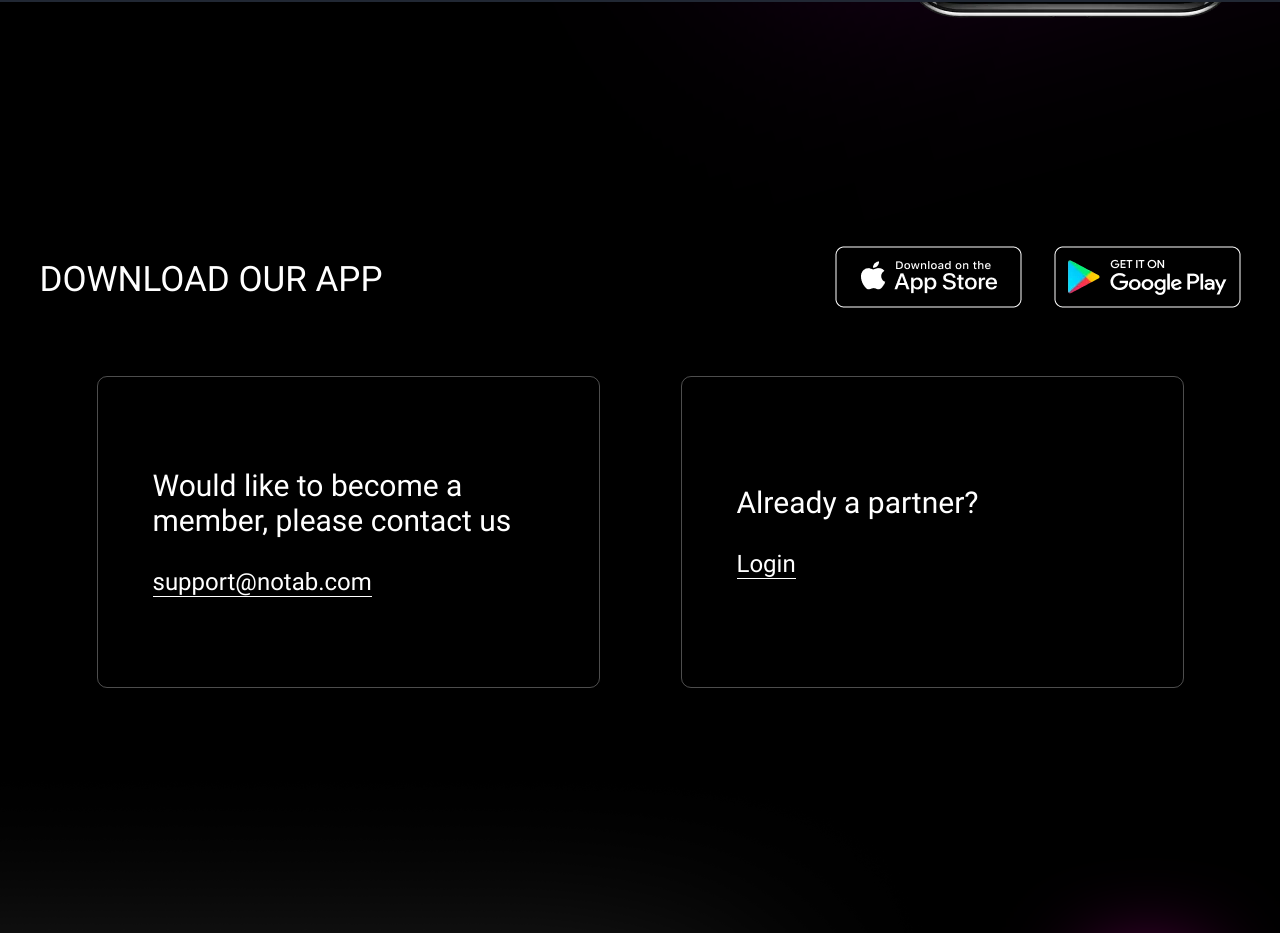
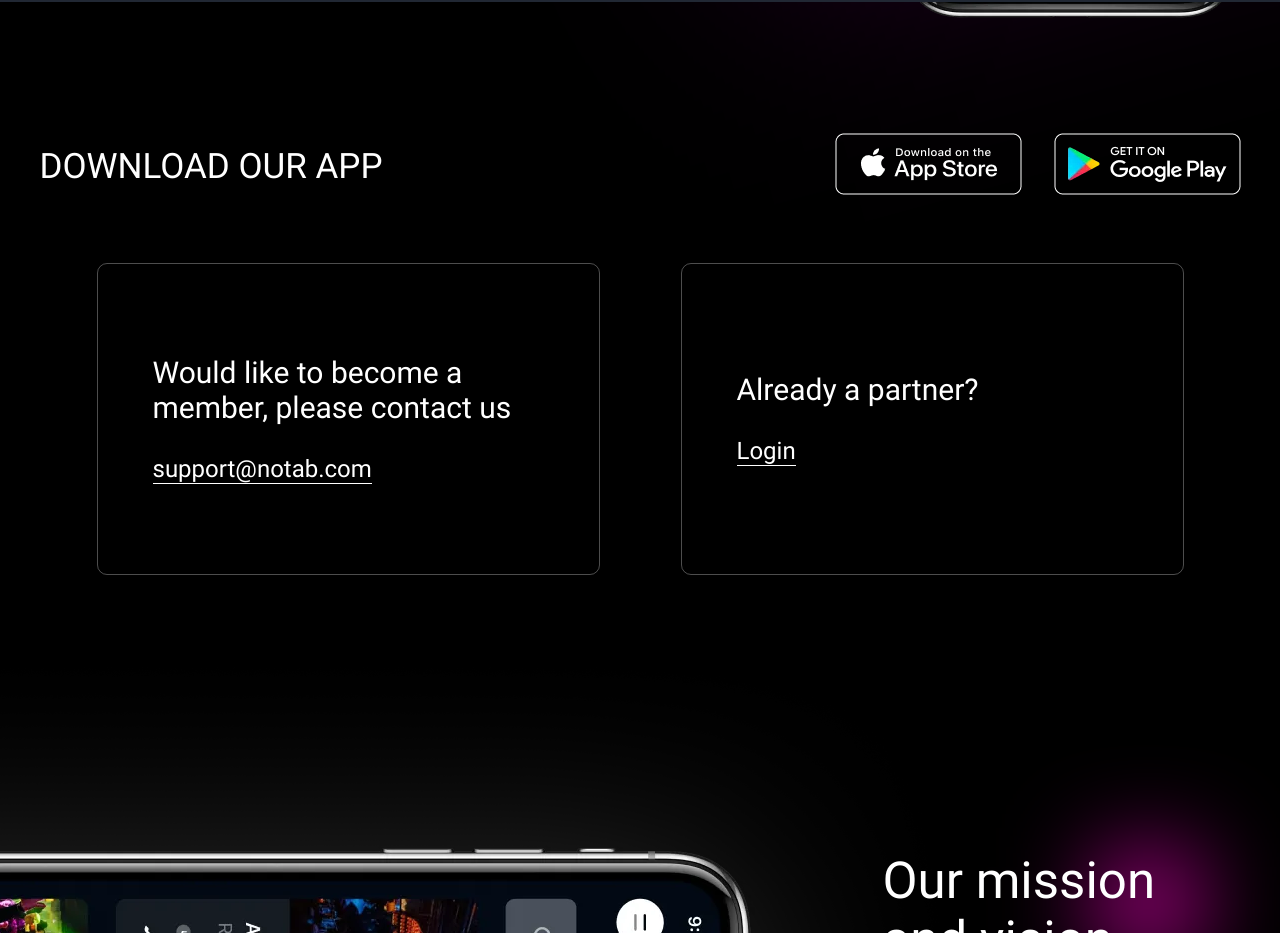
Before and after one commit to kirillPrituzhalov/NoTab, a plain HTML site: page index.html in a window 1280 px wide. Shown: the part 798-1731 px from the top of the page. Drawn offline with Linux system fonts and the light colour scheme.

Commit message:
fourth commit

```diff
--- a/style/styles.css
+++ b/style/styles.css
@@ -161,7 +161,7 @@ h1 {
   left: -55%;
 }
 .header-bottom {
-  margin-top: 223px;
+  margin-top: 110px;
   display: flex;
   justify-content: space-between;
   align-items: center;
```
